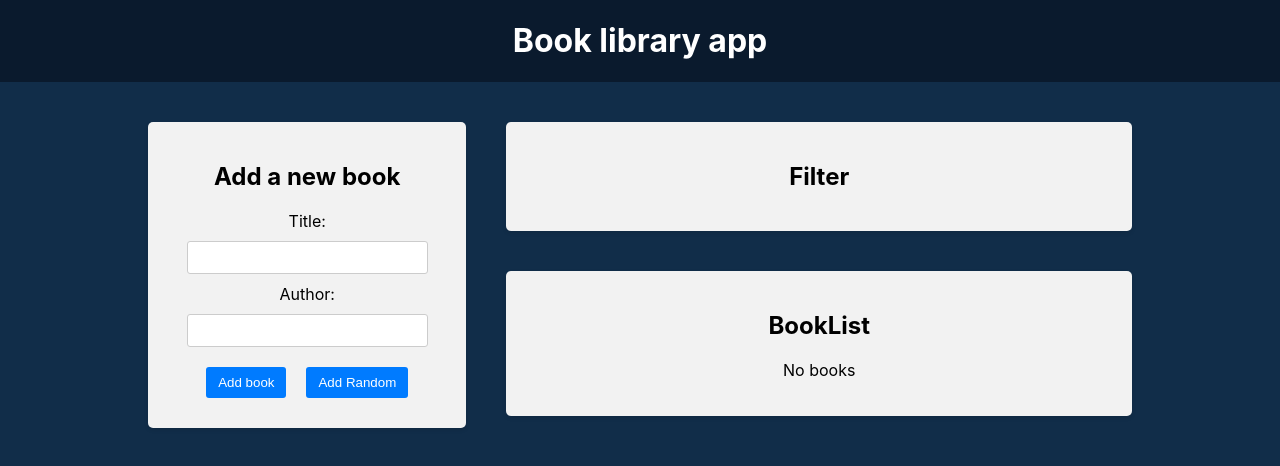
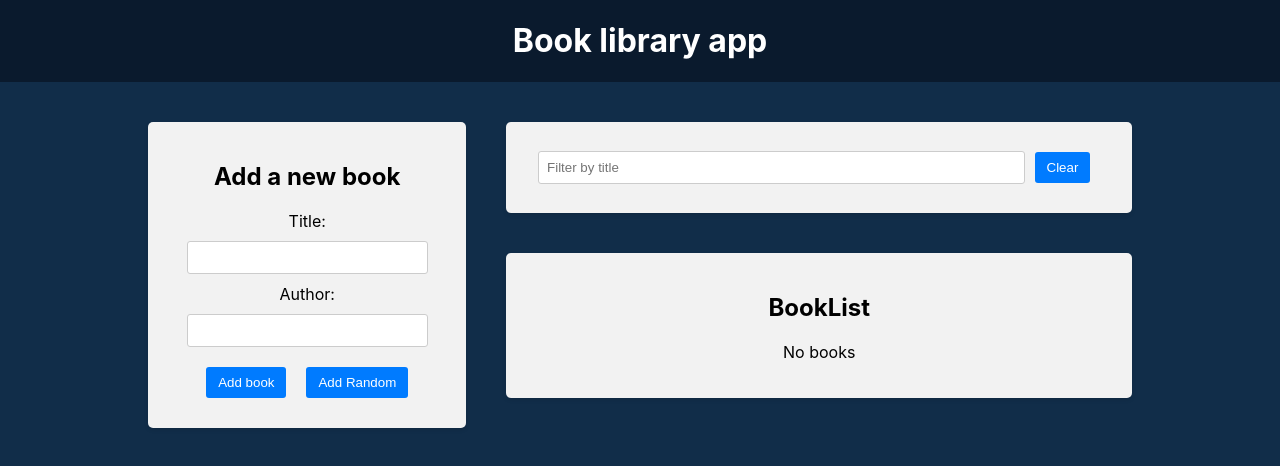
Before and after one commit to XMEJLb/30-react-redux, a React (Create React App) app in the folder frontend/: page / in a window 1280 px wide. Shown: the top 466 px of the page. Built offline with nearby package versions, Linux system fonts and the light colour scheme.

Commit message:
filter + reset filter

```diff
--- a/frontend/src/components/BookList/BookList.js
+++ b/frontend/src/components/BookList/BookList.js
@@ -1,10 +1,15 @@
 import { useSelector, useDispatch } from "react-redux";
 import { deleteBook, changeBookmark } from "../../redux/books/actionCreators";
 import { BsBookmarkStarFill, BsBookmarkStar } from "react-icons/bs";
+import { selectTitleFiter } from "../../redux/slices/filterSlice";
 import "./BookList.css";
 
 const BookList = () => {
   const books = useSelector((state) => state.books);
+  const filterTitle = useSelector(selectTitleFiter);
+  const filtertedBooks = books.filter((e) =>
+    e.title.toLowerCase().includes(filterTitle)
+  );
   const dispatch = useDispatch();
   const handleDeleteBook = (id) => {
     dispatch(deleteBook(id));
@@ -20,7 +25,7 @@ const BookList = () => {
         <p>No books</p>
       ) : (
         <ul>
-          {books.map((book, i) => (
+          {filtertedBooks.map((book, i) => (
             <li key={book.id}>
               <div className="book-info">
                 {++i}. {book.title} by <strong>{book.author}</strong>{" "}
--- a/frontend/src/components/Filter/Filter.js
+++ b/frontend/src/components/Filter/Filter.js
@@ -1,8 +1,32 @@
+import {
+  setTitleFilter,
+  selectTitleFiter,
+} from "../../redux/slices/filterSlice";
+import { useDispatch, useSelector } from "react-redux";
+
 import "./Filter.css";
+
 const Filter = () => {
+  const dispatch = useDispatch();
+  const titleFilter = useSelector(selectTitleFiter);
+  const handleTitleFilterChange = (e) => {
+    dispatch(setTitleFilter(e.target.value));
+  };
+  const clearTitleFilterChange = () => {
+    dispatch(setTitleFilter(""));
+  };
+
   return (
     <div className="app-block filter">
-      <h2>Filter</h2>
+      <div className="filter-group">
+        <input
+          type="text"
+          value={titleFilter}
+          placeholder="Filter by title"
+          onChange={handleTitleFilterChange}
+        />
+        <button onClick={() => clearTitleFilterChange()}>Clear</button>
+      </div>
     </div>
   );
 };
--- /dev/null
+++ b/frontend/src/redux/slices/filterSlice.js
@@ -0,0 +1,18 @@
+import { createSlice } from "@reduxjs/toolkit";
+
+const initialState = {
+  title: "",
+};
+
+const filterSlice = createSlice({
+  name: "filter",
+  initialState: initialState,
+  reducers: {
+    setTitleFilter: (state, action) => {
+      state.title = action.payload;
+    },
+  },
+});
+export const { setTitleFilter } = filterSlice.actions;
+export const selectTitleFiter = (state) => state.filter.title;
+export default filterSlice.reducer;
--- a/frontend/src/redux/store.js
+++ b/frontend/src/redux/store.js
@@ -1,8 +1,10 @@
 import { configureStore } from "@reduxjs/toolkit";
 import booksReducer from "./books/reducer";
+import filterReducer from "./slices/filterSlice";
 const store = configureStore({
   reducer: {
     books: booksReducer,
+    filter: filterReducer,
   },
 });
 
```
